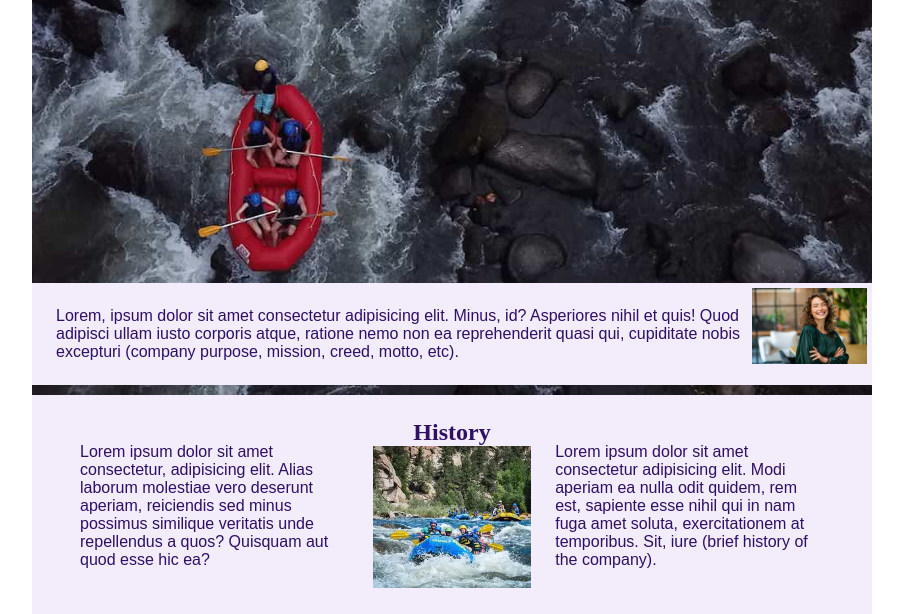
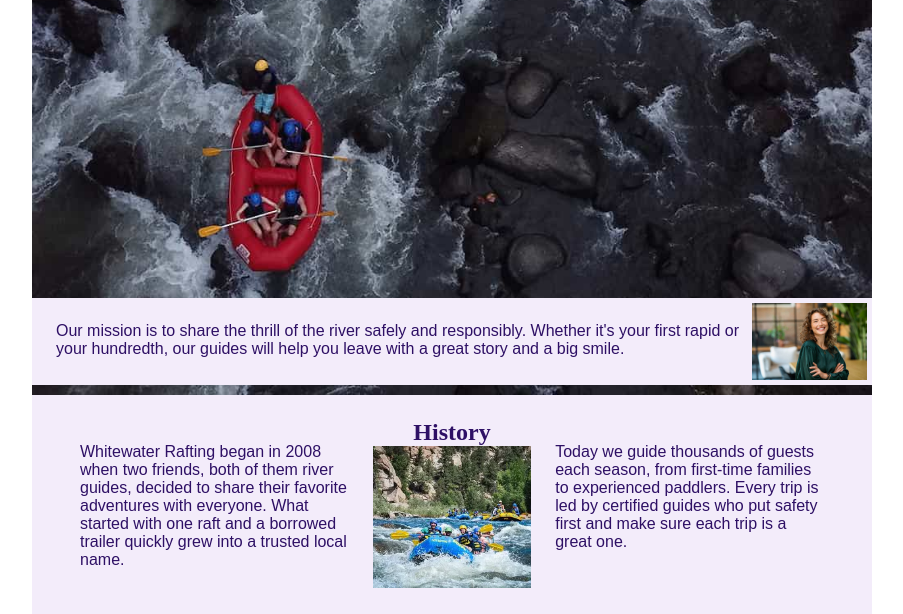
Before and after one commit to aragasdaniel-sys/wdd130, a plain HTML site: page wwr/about.html in a window 1280 px wide. Shown: the part 163-777 px from the top of the page, without its empty margins (188-1091 px from the left). Drawn offline with Linux system fonts and the light colour scheme.

Commit message:
Changes to paragraph to have more realistic placeholders

```diff
--- a/wwr/about.html
+++ b/wwr/about.html
@@ -31,24 +31,28 @@
             <article>
                 <img src="images/wwr-happy-employee.jpg"
                   alt="Happy Whitewater Rafting working employee">
-                <p>Lorem, ipsum dolor sit amet consectetur adipisicing elit. Minus, id? Asperiores
-                    nihil et quis! Quod adipisci ullam iusto corporis atque, ratione nemo non ea
-                    reprehenderit quasi qui, cupiditate nobis excepturi (company purpose, mission,
-                    creed, motto, etc).</p>
+                <p>Our mission is to share the thrill of the river safely and responsibly. Whether
+                    it's your first
+                    rapid or your hundredth, our guides will help you leave with a great story and a
+                    big smile.</p>
             </article>
         </div>
 
         <section class="history">
-            <p>Lorem ipsum dolor sit amet consectetur, adipisicing elit. Alias laborum molestiae
-                vero deserunt aperiam, reiciendis sed minus possimus similique veritatis unde
-                repellendus a quos? Quisquam aut quod esse hic ea?</p>
+            <p>Whitewater Rafting began in 2008 when two friends, both of them river guides, decided
+                to
+                share their
+                favorite adventures with everyone. What started with one raft and a borrowed
+                trailer quickly
+                grew into a trusted local name.</p>
             <div class="hero-history">
                 <h2>History</h2>
                 <img src="images/history.webp" alt="Group performing white water rafting activity">
             </div>
-            <p>Lorem ipsum dolor sit amet consectetur adipisicing elit. Modi aperiam ea nulla odit
-                quidem, rem est, sapiente esse nihil qui in nam fuga amet soluta, exercitationem at
-                temporibus. Sit, iure (brief history of the company).</p>
+            <p>Today we guide thousands of guests each season, from first-time families to
+                experienced paddlers.
+                Every trip is led by certified guides who put safety first and make sure each trip
+                is a great one.</p>
         </section>
 
         <section class="adventures">
```
